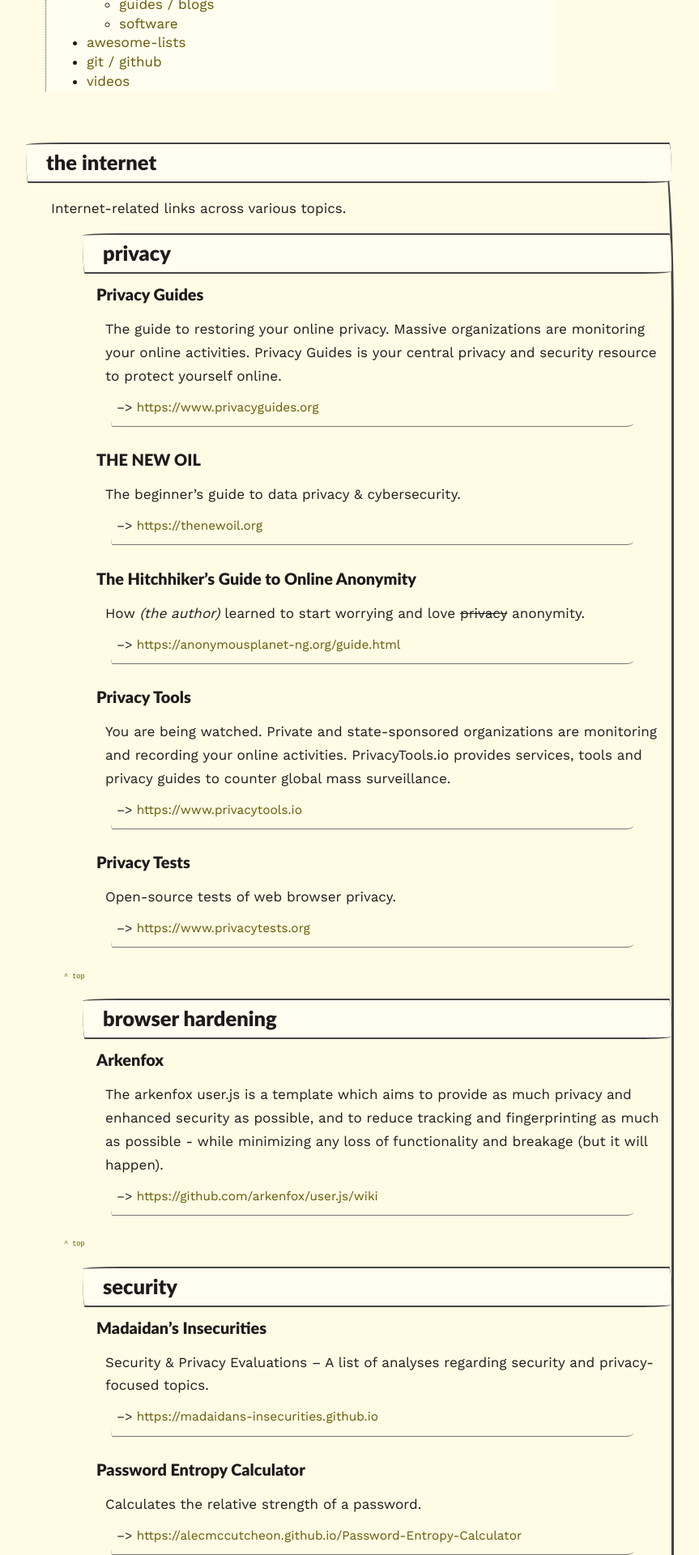
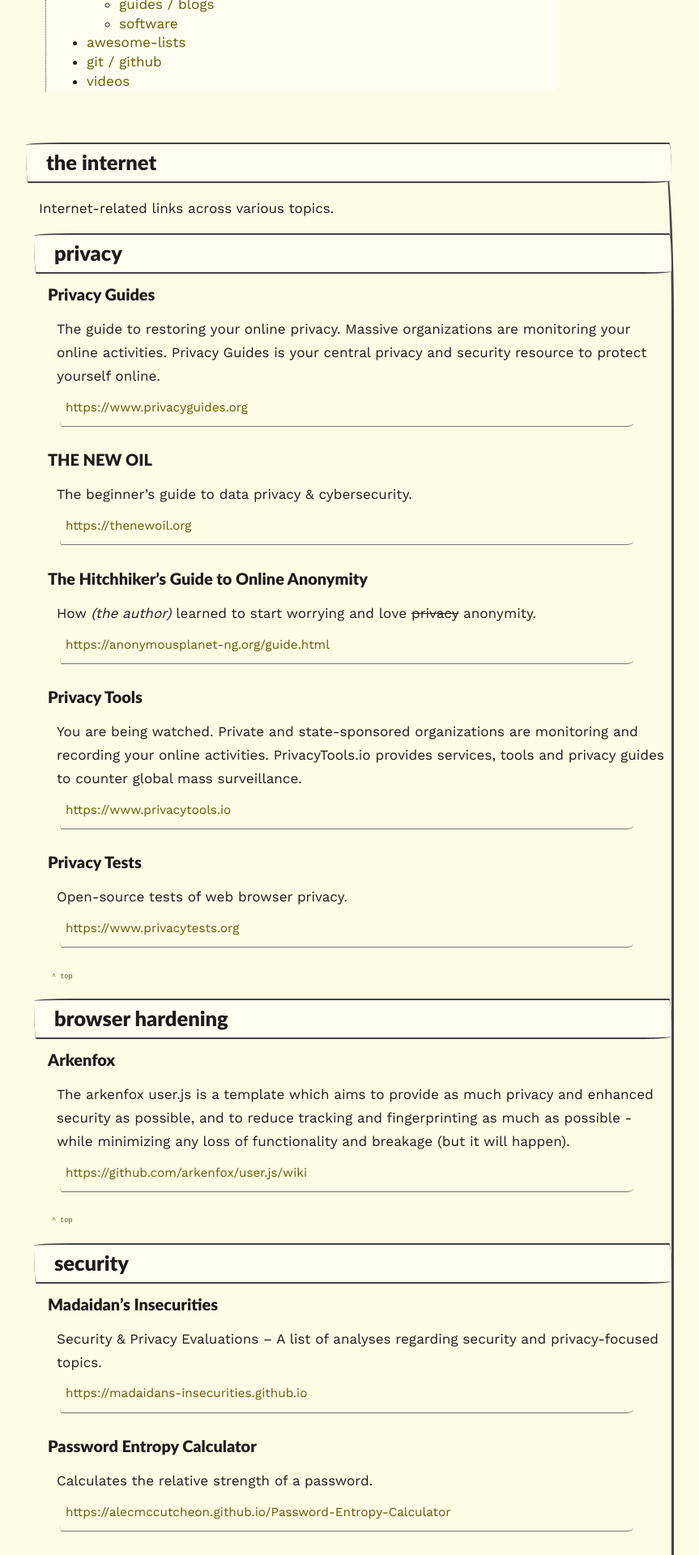
Before and after one commit to walderf/walderf.github.io, a Jekyll site: the page built from _things/links.md, in a window 1280 px wide. Shown: the part 472-2392 px from the top of the page at 81% size, without its empty margins (208-1071 px from the left). Built offline with Jekyll 4.4.1, drawn with Linux system fonts in a browser that asks for light colours; nearby versions of some CDN libraries; comment, search, counter and statistics services are not loaded; some of the changed text lies outside the part shown.

Commit message:
formatting

```diff
--- a/_things/links.md
+++ b/_things/links.md
@@ -37,7 +37,7 @@
 The guide to restoring your online privacy. Massive organizations are monitoring your online activities. Privacy Guides is your central privacy and security resource to protect yourself online.
 {: .lsc}
 
---\> <https://www.privacyguides.org>
+<https://www.privacyguides.org>
 {: .lss}
 
 ### THE NEW OIL
@@ -46,7 +46,7 @@
 The beginner's guide to data privacy & cybersecurity.
 {: .lsc}
 
---\> <https://thenewoil.org>
+<https://thenewoil.org>
 {: .lss}
 
 
@@ -56,7 +56,7 @@
 How *(the author)* learned to start worrying and love ~~privacy~~ anonymity.
 {: .lsc}
 
---\> <https://anonymousplanet-ng.org/guide.html>
+<https://anonymousplanet-ng.org/guide.html>
 {: .lss}
 
 ### Privacy Tools
@@ -65,7 +65,7 @@
 You are being watched. Private and state-sponsored organizations are monitoring and recording your online activities. PrivacyTools.io provides services, tools and privacy guides to counter global mass surveillance.
 {: .lsc}
 
---\> <https://www.privacytools.io>
+<https://www.privacytools.io>
 {: .lss}
 
 ### Privacy Tests
@@ -74,7 +74,7 @@
 Open-source tests of web browser privacy.
 {: .lsc}
 
---\> <https://www.privacytests.org>
+<https://www.privacytests.org>
 {: .lss}
 
 [` ^ top`](#)
@@ -89,7 +89,7 @@
 The arkenfox user.js is a template which aims to provide as much privacy and enhanced security as possible, and to reduce tracking and fingerprinting as much as possible - while minimizing any loss of functionality and breakage (but it will happen).
 {: .lsc}
 
---\> <https://github.com/arkenfox/user.js/wiki>
+<https://github.com/arkenfox/user.js/wiki>
 {: .lss}
 
 [` ^ top`](#)
@@ -104,7 +104,7 @@
 Security & Privacy Evaluations -- A list of analyses regarding security and privacy-focused topics.
 {: .lsc}
 
---\> <https://madaidans-insecurities.github.io>
+<https://madaidans-insecurities.github.io>
 {: .lss}
 
 ### Password Entropy Calculator
@@ -114,7 +114,7 @@
 Calculates the relative strength of a password.
 {: .lsc}
 
---\> <https://alecmccutcheon.github.io/Password-Entropy-Calculator>
+<https://alecmccutcheon.github.io/Password-Entropy-Calculator>
 {: .lss}
 
 ### KrebsonSecurity
@@ -123,7 +123,7 @@
 In-depth security news and investigation.
 {: .lsc}
 
---\> <https://krebsonsecurity.com>
+<https://krebsonsecurity.com>
 {: .lss}
 
 ### BleepingComputer
@@ -132,7 +132,7 @@
 An information security and technology news publication.
 {: .lsc}
 
---\> <https://www.bleepingcomputer.com>
+<https://www.bleepingcomputer.com>
 {: .lss}
 
 [` ^ top`](#)
@@ -147,7 +147,7 @@
 A website dedicated to today's web technologies.
 {: .lsc}
 
---\> <https://how-i-experience-web-today.com>
+<https://how-i-experience-web-today.com>
 {: .lss}
 
 ### Web Economy Bullshit Generator
@@ -156,7 +156,7 @@
 Click the make bullshit button. Watch bullshit appear in the box.
 {: .lsc}
 
---\> <https://www.dack.com/web/bullshit.html>
+<https://www.dack.com/web/bullshit.html>
 {: .lss}
 
 [` ^ top`](#)
@@ -184,7 +184,7 @@
 A set of baseline recommendations to avoid most glaring security errors without introducing too much inconvenience.
 {: .lsc}
 
---\> <https://github.com/lfit/itpol/blob/master/linux-workstation-security.md>
+<https://github.com/lfit/itpol/blob/master/linux-workstation-security.md>
 {: .lss}
 
 ### Madaidan’s Linux Hardening Guide
@@ -193,7 +193,7 @@
 Linux is not a secure operating system. However, there are steps you can take to improve it. This guide aims to explain how to harden Linux as much as possible for security and privacy. This guide attempts to be distribution-agnostic and is not tied to any specific one.
 {: .lsc}
 
---\> <https://madaidans-insecurities.github.io/guides/linux-hardening.html>
+<https://madaidans-insecurities.github.io/guides/linux-hardening.html>
 {: .lss}
 
 ### System Administration – Post Installation Tasks
@@ -202,7 +202,7 @@
 This guide is a checklist of tasks required or recommended after a basic installation to ensure safe and reliable operation.
 {: .lsc}
 
---\> <https://docs.fedoraproject.org/en-US/fedora-server/sysadmin-postinstall/>
+<https://docs.fedoraproject.org/en-US/fedora-server/sysadmin-postinstall/>
 {: .lss}
 
 [` ^ top`](#)
@@ -217,7 +217,7 @@
 home of grml-zsh-config - ***the*** zsh config
 {: .lsc}
 
---\> <https://grml.org/zsh/>
+<https://grml.org/zsh/>
 {: .lss}
 
 ### Learning the Shell
@@ -226,7 +226,7 @@
 "I once heard an author say that when you are a child you use a computer by looking at the pictures. When you grow up, you learn to read and write. Welcome to Computer Literacy 101. Now let's get to work."
 {: .lsc}
 
---\> <https://linuxcommand.org/lc3_learning_the_shell.php>
+<https://linuxcommand.org/lc3_learning_the_shell.php>
 {: .lss}
 
 ### ShellCheck
@@ -235,7 +235,7 @@
 Finds bugs in your shell scripts.
 {: .lsc}
 
---\> <https://www.shellcheck.net>
+<https://www.shellcheck.net>
 {: .lss}
 
 ### Bash Scripting Cheat Sheet
@@ -244,7 +244,7 @@
 "The only bash scripting cheat sheeet that you will ever need."
 {: .lsc}
 
---\> <https://dev.to/bobbyiliev/the-only-bash-scripting-cheat-sheet-that-you-will-ever-need-55c7>
+<https://dev.to/bobbyiliev/the-only-bash-scripting-cheat-sheet-that-you-will-ever-need-55c7>
 {: .lss}
 
 <!--
@@ -254,7 +254,7 @@
 
 {: .lsc}
 
---\> <>
+<>
 {: .lss}
 
 ###
@@ -263,7 +263,7 @@
 
 {: .lsc}
 
---\> <>
+<>
 {: .lss}
 
 ###
@@ -272,7 +272,7 @@
 
 {: .lsc}
 
---\> <>
+<>
 {: .lss}
 -->
 
@@ -288,7 +288,7 @@
 lots of FreeBSD and server related guides from a sysadmin
 {: .lsc}
 
---\> <https://vermaden.wordpress.com>
+<https://vermaden.wordpress.com>
 {: .lss}
 
 ### CALOMEL
@@ -297,7 +297,7 @@
 "Open Source Research and Reference" --  lots of guides, etc.
 {: .lsc}
 
---\> <https://calomel.org>
+<https://calomel.org>
 {: .lss}
 
 ### RoseHosting blog
@@ -306,7 +306,7 @@
 hundreds of linux related posts with good information
 {: .lsc}
 
---\> <https://www.rosehosting.com/blog/>
+<https://www.rosehosting.com/blog/>
 {: .lss}
 
 ### Kyau's Arch Linux Wiki
@@ -315,7 +315,7 @@
 solid, detailed hardening configurations and various tips
 {: .lsc}
 
---\> <https://kyau.net/wiki/Category:Arch_Linux>
+<https://kyau.net/wiki/Category:Arch_Linux>
 {: .lss}
 
 <!--
@@ -325,7 +325,7 @@
 
 {: .lsc}
 
---\> <>
+<>
 {: .lss}
 -->
 
@@ -342,7 +342,7 @@
 official joplin plugin repository
 {: .lsc}
 
---\> <https://github.com/joplin/plugins>
+<https://github.com/joplin/plugins>
 {: .lss}
 
 
@@ -352,7 +352,7 @@
 tips & tricks for systemd
 {: .lsc}
 
---\> <https://www.freedesktop.org/wiki/Software/systemd/TipsAndTricks/>
+<https://www.freedesktop.org/wiki/Software/systemd/TipsAndTricks/>
 {: .lss}
 
 
@@ -362,7 +362,7 @@
 fzf implementations, usage examples, scripts, etc.
 {: .lsc}
 
---\> <https://github.com/junegunn/fzf#usage>
+<https://github.com/junegunn/fzf#usage>
 {: .lss}
 
 ### Vim cheatsheet
@@ -371,7 +371,7 @@
 Vim is a very efficient text editor. This reference was made for Vim 8.0.
 {: .lsc}
 
---\> <https://devhints.io/vim>
+<https://devhints.io/vim>
 {: .lss}
 
 ### Vim Cheat Sheet
@@ -380,7 +380,7 @@
 another handy vim cheatsheet.
 {: .lsc}
 
---\> <https://vim.rtorr.com>
+<https://vim.rtorr.com>
 {: .lss}
 
 <!--
@@ -390,7 +390,7 @@
 
 {: .lsc}
 
---\> <>
+<>
 {: .lss}
 -->
 
@@ -415,7 +415,7 @@
 
 {: lc}
 
---\> <>
+<>
 {: .ls}
 
 <br />
@@ -439,7 +439,7 @@
 a list of software for self-hosting of services
 {: lc}
 
---\> <https://github.com/awesome-selfhosted/awesome-selfhosted>
+<https://github.com/awesome-selfhosted/awesome-selfhosted>
 {: .ls}
 
 ### awesome-sysadmin
@@ -448,7 +448,7 @@
 a list of open source sysadmin resources
 {: lc}
 
---\> <https://github.com/awesome-foss/awesome-sysadmin>
+<https://github.com/awesome-foss/awesome-sysadmin>
 {: .ls}
 
 ### awesome-security
@@ -457,7 +457,7 @@
 a list of security related software, libraries, resources, etc
 {: lc}
 
---\> <https://github.com/sbilly/awesome-security>
+<https://github.com/sbilly/awesome-security>
 {: .ls}
 
 ### the book of secret knowledge
@@ -466,7 +466,7 @@
 manuals, cheatsheets, blogs, hacks, one-liners, cli tools, etc
 {: lc}
 
---\> <https://github.com/trimstray/the-book-of-secret-knowledge>
+<https://github.com/trimstray/the-book-of-secret-knowledge>
 {: .ls}
 
 ### Malware Analysis Tools List
@@ -475,7 +475,7 @@
 A curated list of awesome malware analysis tools and resources.
 {: .lc}
 
---\> <https://0x1.gitlab.io/security/Malware-Analysis-Tools-List/>
+<https://0x1.gitlab.io/security/Malware-Analysis-Tools-List/>
 {: .ls}
 
 [` ^ top`](#)
@@ -498,7 +498,7 @@
 GitHub star history plots
 {: lc}
 
---\> <https://github.com/nschloe/gh-trends>
+<https://github.com/nschloe/gh-trends>
 {: .ls}
 
 ### GitPop3
@@ -507,7 +507,7 @@
 Find the most popular fork on GitHub.
 {: lc}
 
---\> <https://andremiras.github.io/gitpop3/>
+<https://andremiras.github.io/gitpop3/>
 {: .ls}
 
 ### emoji-cheat-sheet
@@ -516,7 +516,7 @@
 This cheat sheet is automatically generated from GitHub Emoji API and Unicode Full Emoji List.
 {: .lc}
 
---\> <https://github.com/ikatyang/emoji-cheat-sheet/blob/master/README.md>
+<https://github.com/ikatyang/emoji-cheat-sheet/blob/master/README.md>
 {: .ls}
 
 [` ^ top`](#)
@@ -539,7 +539,7 @@
 The Mystery of the Dodleston Messages
 {: .lc}
 
---\> <https://www.youtube.com/watch?v=nEDgG5MKndo>
+<https://www.youtube.com/watch?v=nEDgG5MKndo>
 {: .ls}
 
 [` ^ top`](#)
--- a/assets/css/_sass/style.scss
+++ b/assets/css/_sass/style.scss
@@ -177,14 +177,13 @@
 .qs {
   font-size: .9em;
   text-align: right;
-  padding-right: 89px;
   border-bottom: 1px solid $sepline;
   @media (prefers-color-scheme: dark) {
     border-bottom: 1px solid $sepline-dark;
   }
   border-radius: 11px 11px 15px 3px/35px 15px 7px 15px;
   margin-right: 53px;
-  margin-left: 142px;
+  margin-left: 49px;
   padding-bottom: 7px;
 }
 
@@ -195,7 +194,6 @@
     font-size: 1.1em;
   }
   font-weight: bold;
-  padding-left: 20px;
 }
 
 ////////// links
@@ -226,13 +224,13 @@
 
 .lst {
   padding-top: 15px;
-  padding-left: 67px;
+  padding-left: 22px;
   line-height: 1.1em;
 }
 
 .lsc {
   font-size: 1em;
-  padding-left: 78px;
+  padding-left: 33px;
 }
 
 .lss {
@@ -245,7 +243,7 @@
   }
   border-radius: 11px 11px 15px 3px/35px 15px 7px 15px;
   margin-right: 47px;
-  margin-left: 85px;
+  margin-left: 37px;
   padding-bottom: 15px;
 }
 
@@ -324,7 +322,7 @@
 
 // "hand drawn" sub- (or solo) category box
 .ac {
-  padding-left: 20px;
+  padding-left: 5px;
 }
 
 // category name
@@ -347,7 +345,7 @@
 // category sub-name
 .ascname {
   padding: 0px 25px;
-  margin-left: 50px;
+  margin-left: 5px;
   border-radius: 255px 15px 225px 15px/15px 225px 15px 255px;
   border: 2px solid $handdrawn;
   @media (prefers-color-scheme: dark) {
```
Also changed, not shown: _things/articles.md (+2 -2 lines).
